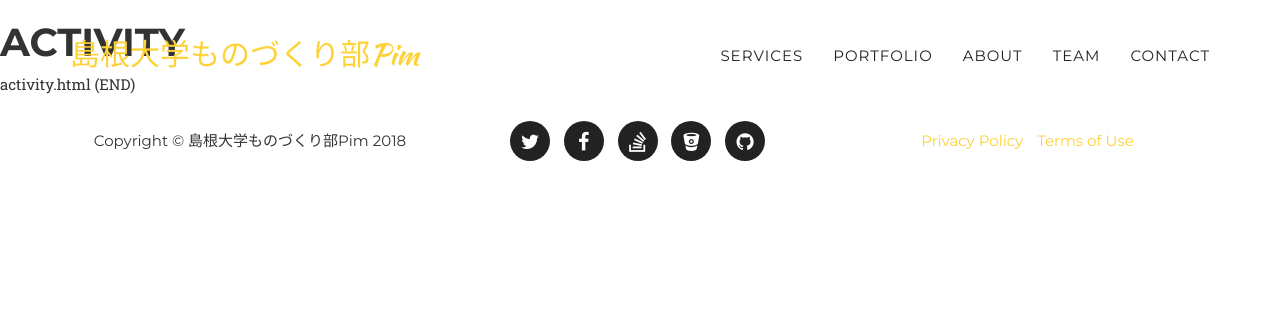
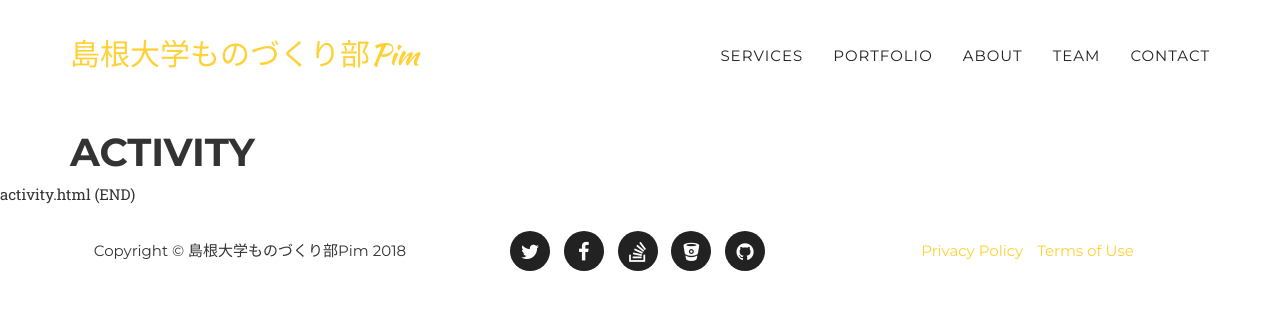
Before and after one commit to pim-shimane/pim-homepage, a Jekyll site: the page built from activity.html, in a window 1280 px wide. Shown: the top 310 px of the page. Built offline with Jekyll 4.4.1, drawn with Linux system fonts in a browser that asks for light colours; some web fonts are replaced.

Commit message:
activity更新

```diff
--- a/activity.html
+++ b/activity.html
@@ -1,8 +1,8 @@
 ---
-layout: default
+layout: page
 ---
 
-<div class="home">
+<div class="container">
 
   <h1>Activity</h1>
 
```
